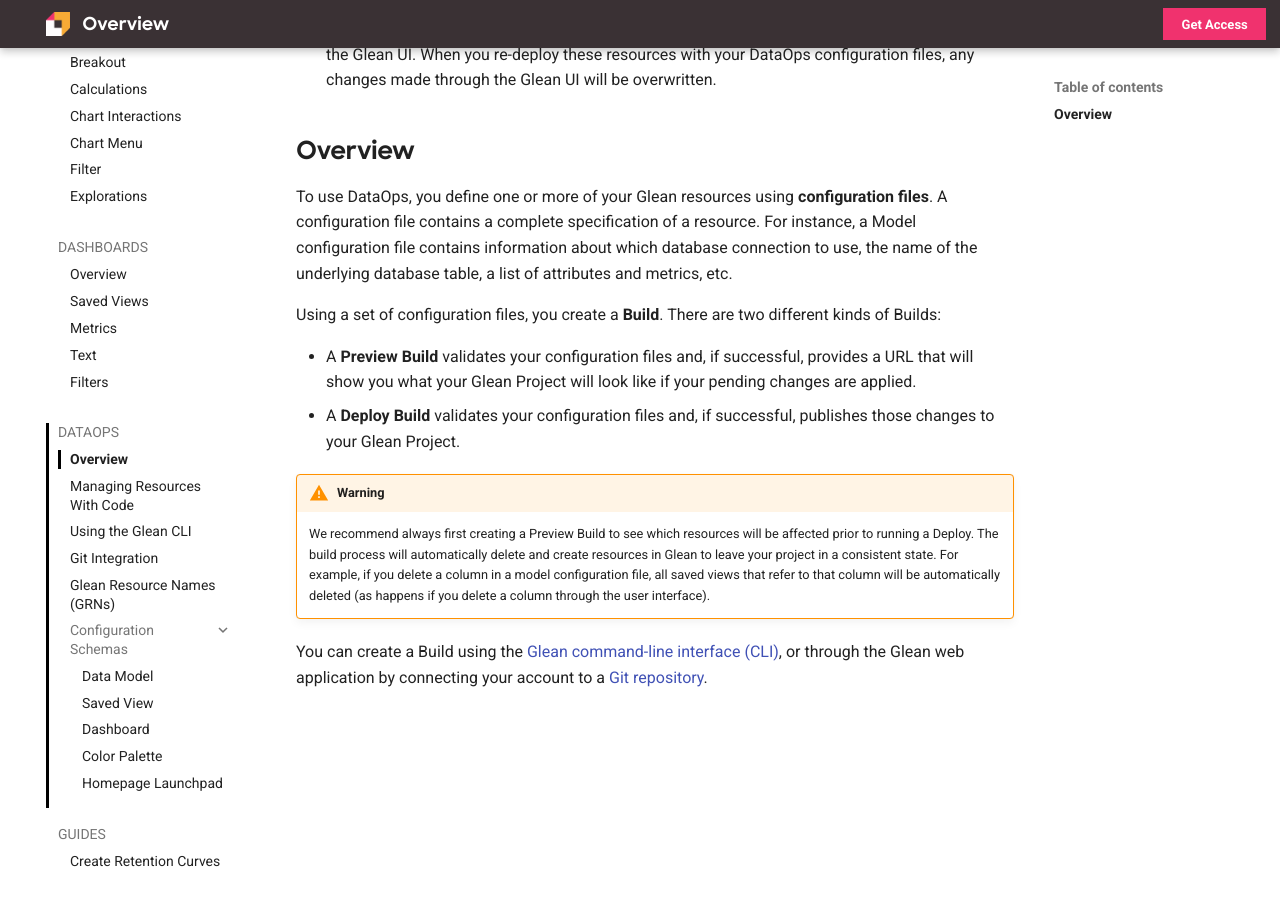
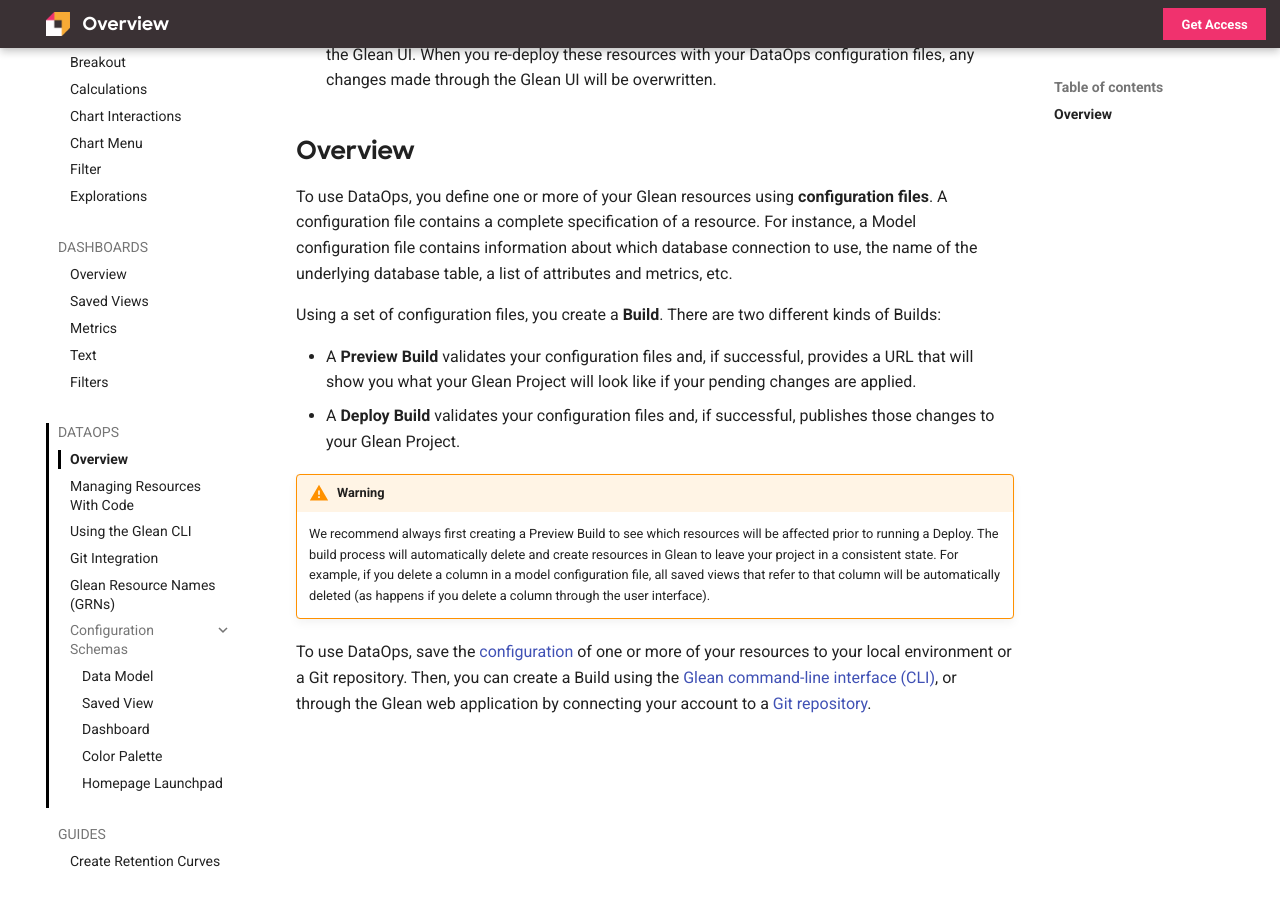
Before and after one commit to gleannyc/documentation, an MkDocs documentation site: the page built from docs/docs/data-ops/index.md, in a window 1280 px wide and 900 px high, scrolled down 1103 px. Built offline with MkDocs 1.6.1 and Material for MkDocs 9.7.7, drawn with Linux system fonts in a browser that asks for light colours; before the commit the page ends 1978 px from its top, so only the background shows below that.

Commit message:
another link

```diff
--- a/docs/docs/data-ops/index.md
+++ b/docs/docs/data-ops/index.md
@@ -30,4 +30,4 @@
 
     We recommend always first creating a Preview Build to see which resources will be affected prior to running a Deploy.  The build process will automatically delete and create resources in Glean to leave your project in a consistent state.  For example, if you delete a column in a model configuration file, all saved views that refer to that column will be automatically deleted (as happens if you delete a column through the user interface).
 
-You can create a Build using the [Glean command-line interface (CLI)](./Using-the-Glean-CLI.md), or through the Glean web application by connecting your account to a [Git repository](./Git-integration.md).
+To use DataOps, save the [configuration](./Managing-Resources-With-Code.md) of one or more of your resources to your local environment or a Git repository. Then, you can create a Build using the [Glean command-line interface (CLI)](./Using-the-Glean-CLI.md), or through the Glean web application by connecting your account to a [Git repository](./Git-integration.md).
```
